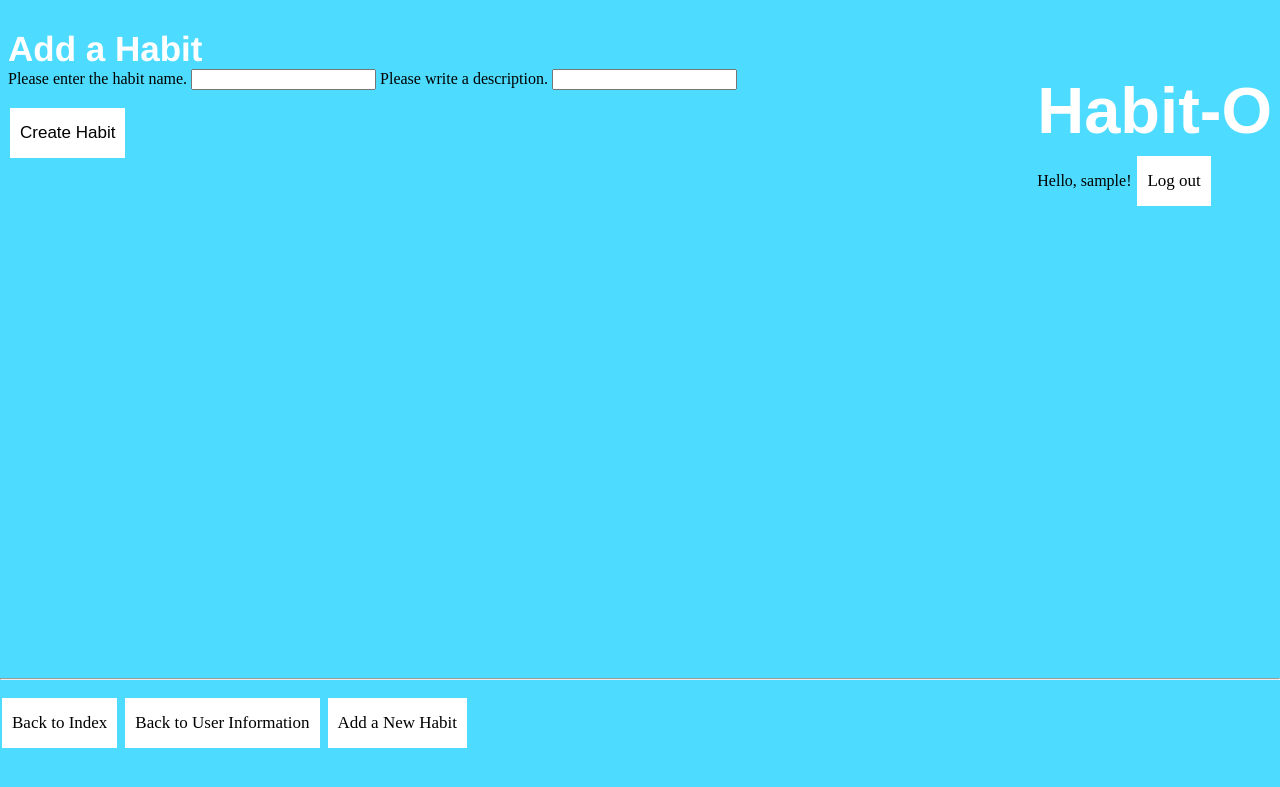
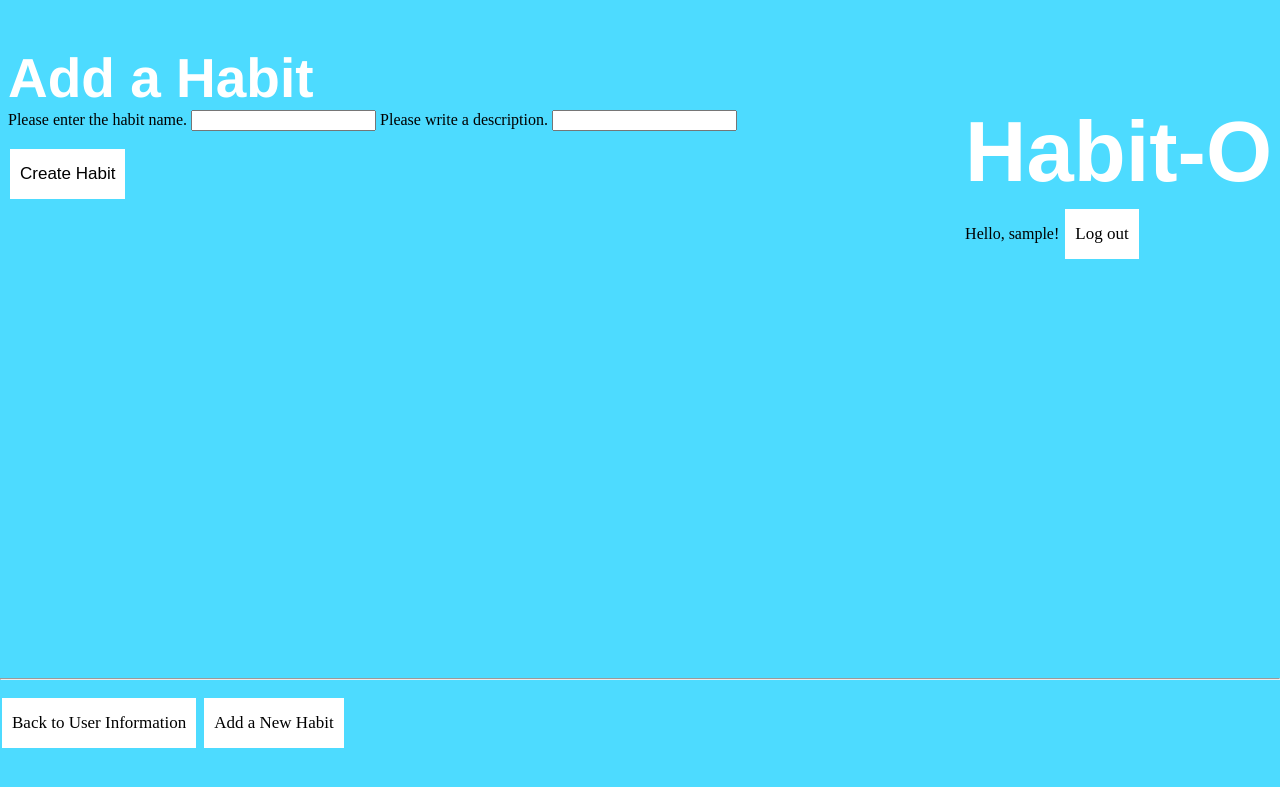
Before and after one commit to AukseBar/Habit-O, a Django app: page /habito_app/add_habit/ in a window 1280 px wide. Shown: the top 787 px of the page. Run offline with Django 3.2, Linux system fonts and the light colour scheme; the visitor is signed in with stand-in values (Sample User, id 1).

Commit message:
fixed some page links

```diff
--- a/habito_app/views.py
+++ b/habito_app/views.py
@@ -152,7 +152,7 @@ def add_habit(request):
 		# But since the most recent category added is on the account page
 		# Then we can direct the user back to the index page.
 		# returning index for test
-		return index(request)
+		return show_user(request)
 	else:
 		# The supplied form contained errors -
 		# just print them to the terminal.
--- a/static/css/basic/stylesLoggedIn.css
+++ b/static/css/basic/stylesLoggedIn.css
@@ -3,20 +3,20 @@ body {
 }
 h1 {
     color: white;
-    font-size: 65px;
+    font-size: 85px;
     font-family: 'Arial';
     margin-bottom:-10px;
 }
 h2 {
     color: white;
-    font-size: 35px;
+    font-size: 55px;
     font-family: 'Helvetica';
     margin-bottom:0px;
 }
 
 h3 {
     color: white;
-    font-size: 20px;
+    font-size: 30px;
     font-family: 'Helvetica';
     margin-bottom:0px;
 }
--- a/templates/habito_app/base_authenticated.html
+++ b/templates/habito_app/base_authenticated.html
@@ -32,7 +32,7 @@
             {% if user.is_authenticated %}
 			<div class="footer">
 			    <hr />
-                <p><a href="{% url 'index' %}" class="button">Back to Index</a>
+                <p>
 				<a href="{% url 'user' %}" class="button">Back to User Information</a>
 				<a href="{% url 'add_habit' %}" class="button">Add a New Habit</a></p>
 			</div>
--- a/templates/habito_app/index.html
+++ b/templates/habito_app/index.html
@@ -18,8 +18,8 @@
 
     {% if user.is_authenticated %}
     	<p><a href="{% url 'logout' %}" class="button">Log out</a>
-         <a href="{% url 'user' %}" class="button">Back to User Information</a>
-         <a href="{% url 'add_habit' %}" class="button">Add a New Habit</a></p>
+         <a href="{% url 'user' %}" class="button">Your Account</a>
+        </p>
     {% else %}
 	<a href="{% url 'login' %}" class="button">Log in</a>
 	<a href="{% url 'register' %}" class="button">Register</a>
```
Also changed, not shown: 4 other files.
